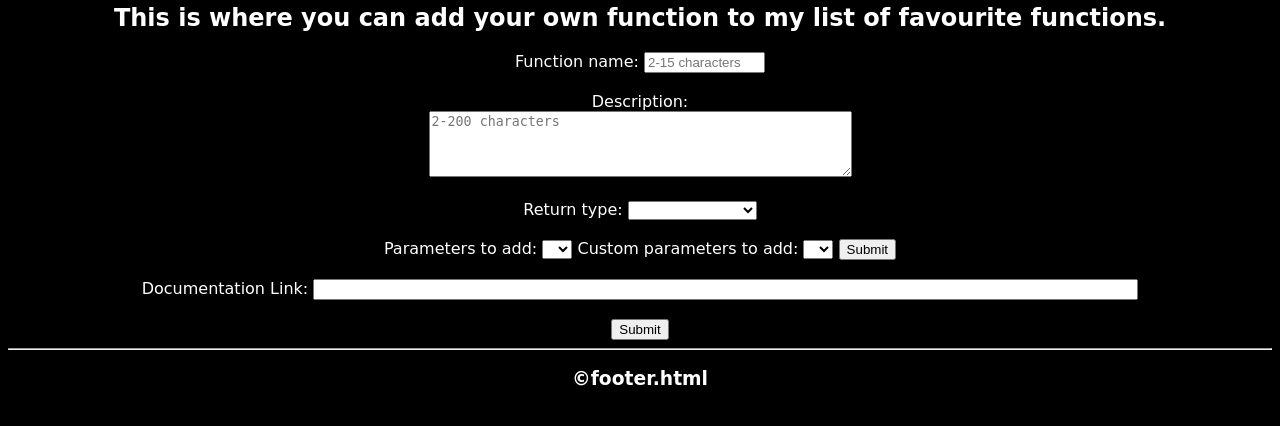
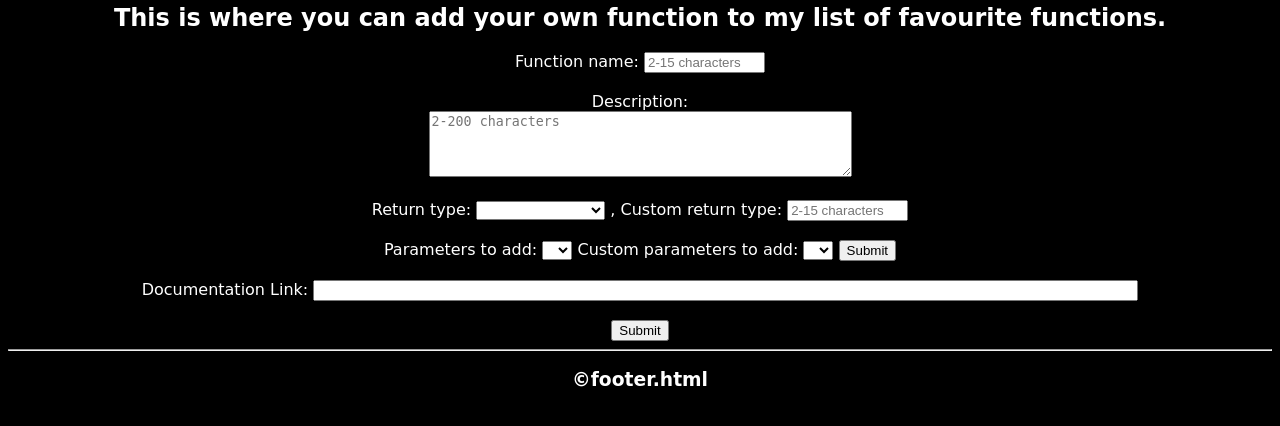
Before and after one commit to Someone-That/Godot-Functions, a Flask app: page /add-your-own in a window 1280 px wide; the page is wider, and only the part inside the window is pictured. Shown: the part 269-695 px from the top of that part. Run offline with Flask 3, Linux system fonts and the light colour scheme; data comes from the database, SQL or seed files in the repository.

Commit message:
Fixed bug, dynamic submit button visibility, custom return type option
The bug fixed was a bug about the 'Parameters to add' fields disappearing once it reached the max of 5, which caused the information it contained to also disappear which jinja then had a problem with as it would try to get data that doesn't exist.

```diff
--- a/static/css/style.css
+++ b/static/css/style.css
@@ -33,3 +33,8 @@ h2
 {
     font-size: 30px;
 }
+
+.hidden
+{
+    display: none;
+}
--- a/templates/add_your_own.html
+++ b/templates/add_your_own.html
@@ -16,7 +16,12 @@
     {% for i in data_types %}
         <option value="{{i}}">{{i}}</option>
     {%endfor%}
-  </select><br><br>
+  </select>
+
+  <label>, Custom return type:</label>
+  <input type="text" class="return-type" name="custom return type" placeholder="2-15 characters" size="12">
+  <br><br>
+
 <!--this is where the user selects how many parameters they want-->
   {% if parameter_quantity < max_parameters %}
   <label>Parameters to add:</label>
@@ -26,6 +31,9 @@
         <option value="{{i+1+parameter_quantity}}">{{i+1}}</option>
     {%endfor%}
   </select>
+
+  {% else %}
+  <input type="text" name="ptoadd" value="{{parameter_quantity}}" class="hidden"> <!--i do not know of any other way to hide things but still have the data exist as without this, the parameter dissapears because it's simply not rendered and jinja has a tantrum-->
   {% endif %}
 
   {% if custom_parameter_quantity < max_parameters %}
@@ -36,11 +44,16 @@
         <option value="{{i+1+custom_parameter_quantity}}">{{i+1}}</option>
     {%endfor%}
   </select>
+
+  {% else %}
+  <input type="text" name="cptoadd" value="{{custom_parameter_quantity}}" class="hidden"> <!--i do not know of any other way to hide things but still have the data exist as without this, the parameter dissapears because it's simply not rendered and jinja has a tantrum-->
   {% endif %}
 
+  {% if custom_parameter_quantity < max_parameters or parameter_quantity < max_parameters %}
   <input type="submit" value="Submit">
+  <br><br>
+  {% endif %}
 
-  <br><br>
 
   {% for i in range(parameter_quantity) %} <!--parameter inputs-->
   <label>Parameter:</label>
```
